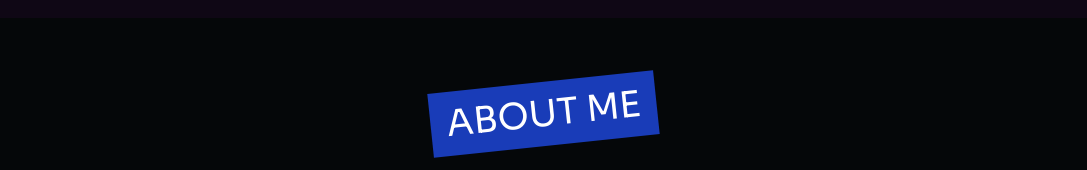
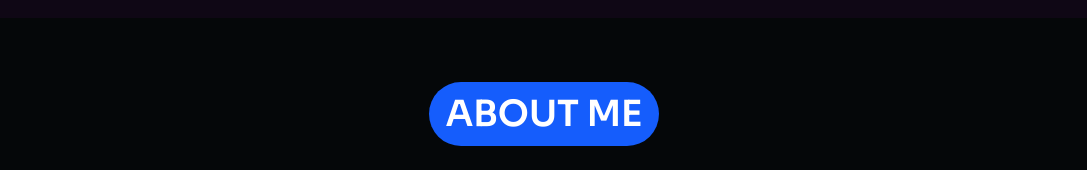
Before and after one commit to sankarkarmakar01/sankar-karmakar-portfolio-2.0, a Next.js app: page / in a window 1280 px wide. Shown: the part 782-952 px from the top of the page, without its empty margins (96-1183 px from the left). Built offline with nearby package versions, Linux system fonts and the light colour scheme.

Commit message:
Commit 05-04-2025

```diff
--- a/components/Helper/SectionHeading.tsx
+++ b/components/Helper/SectionHeading.tsx
@@ -7,10 +7,12 @@ type Props = {
 
 const SectionHeading = ({ children }: Props) => {
   return (
-    <h1 className="bg-blue-800 w-fit text-center px-4 py-3 mx-auto text-white text-2xl sm:text-3xl md:text-4xl uppercase -rotate-6">
+    <h1 className="bg-blue-600 w-fit text-center px-4 py-3 mx-auto text-white text-2xl sm:text-3xl md:text-4xl uppercase rounded-4xl font-semibold">
       {children}
     </h1>
   );
 };
 
 export default SectionHeading;
+
+// -rotate-6
--- a/components/Home/Navbar/MobileNav.tsx
+++ b/components/Home/Navbar/MobileNav.tsx
@@ -1,3 +1,4 @@
+"use client"
 import { navLinks } from "../../../constant/constant";
 import Link from "next/link";
 import React from "react";
--- a/next.config.ts
+++ b/next.config.ts
@@ -2,7 +2,7 @@ import type { NextConfig } from "next";
 
 const nextConfig: NextConfig = {
   /* config options here */
-  output: 'export',
+  // output: 'export',
 };
 
 export default nextConfig;
```
